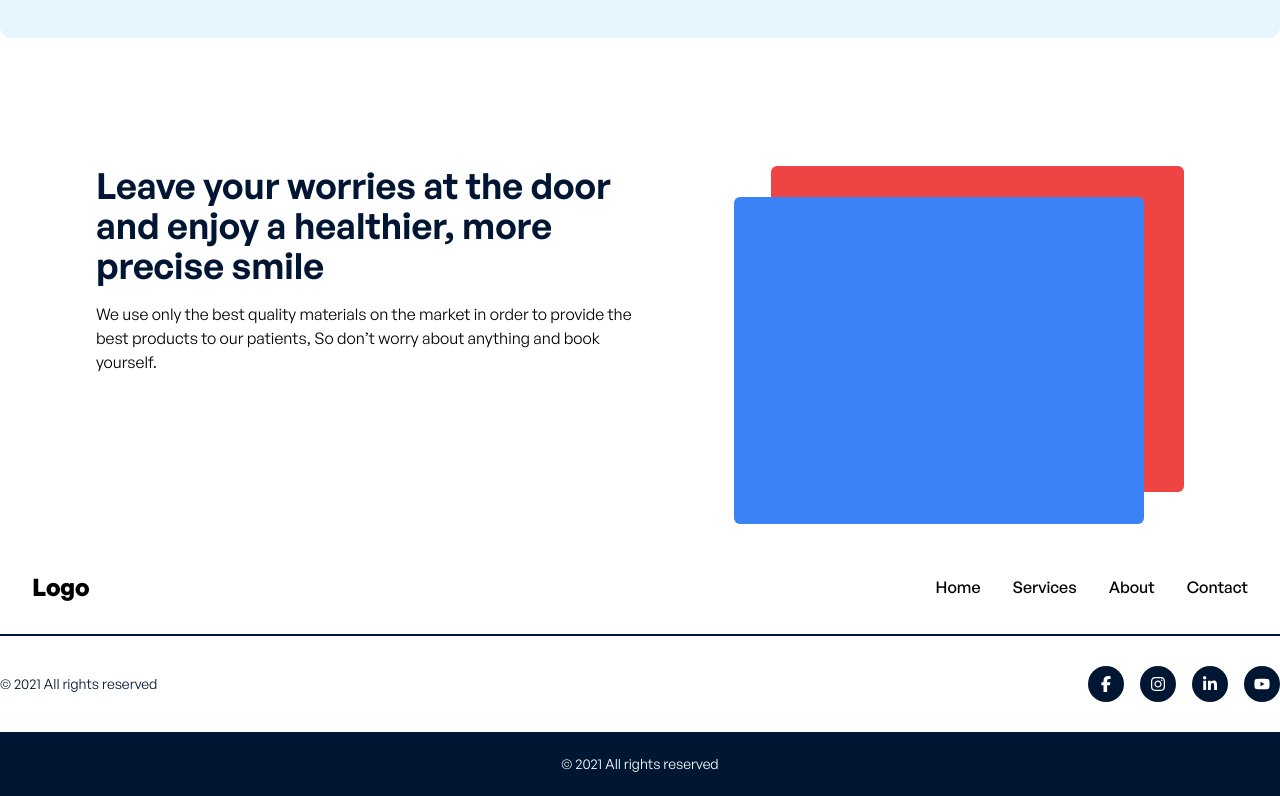
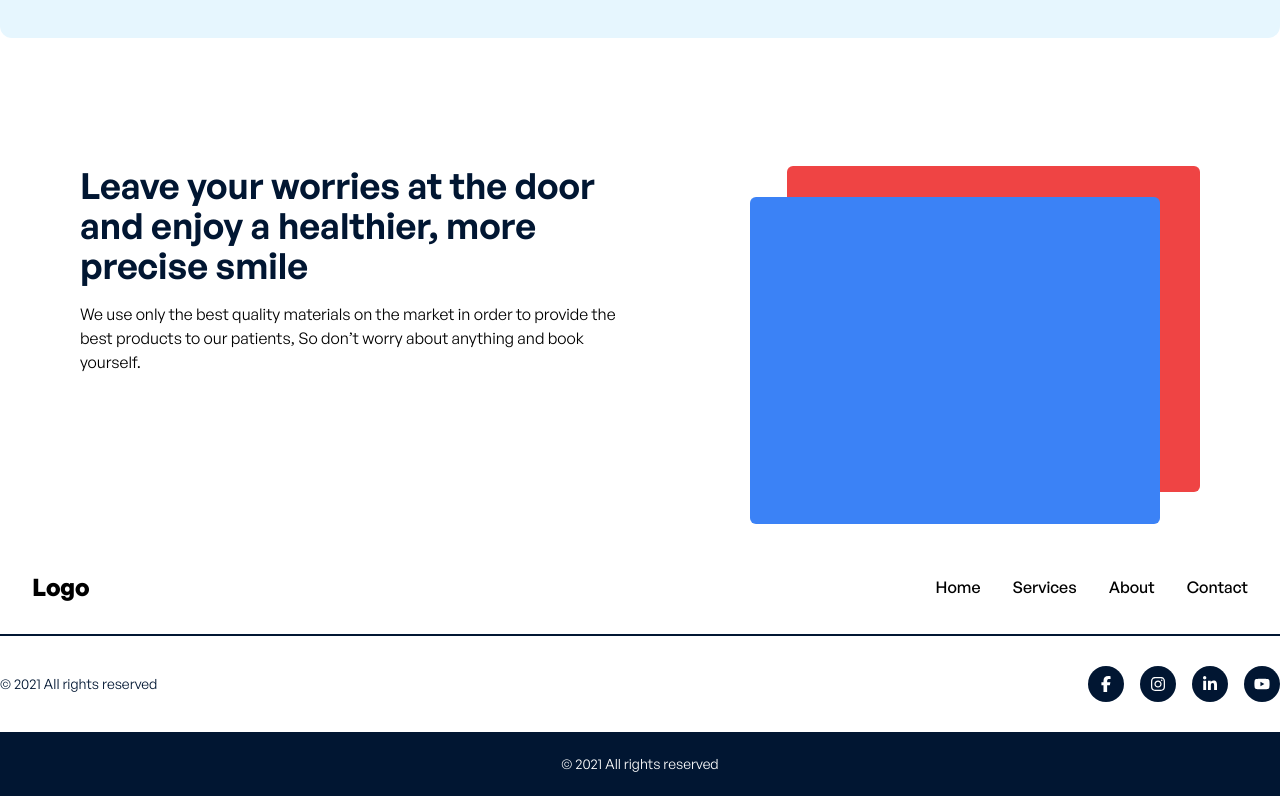
Before and after one commit to ElJosecito/vdc-web, a React (Vite) app: page / in a window 1280 px wide. Shown: the part 2101-2897 px from the top of the page. Built offline with nearby package versions, Linux system fonts and the light colour scheme.

Commit message:
third section padding updated

```diff
--- a/src/assets/components/pages/Hero.jsx
+++ b/src/assets/components/pages/Hero.jsx
@@ -208,7 +208,7 @@
         </div>
 
         {/*  */}
-        <div className='max-w-screen-xl w-full px-24 mt-32'>
+        <div className='max-w-screen-xl w-full px-20 mt-32'>
           <div className='flex justify-between'>
             <div className='w-1/2'>
               <h2 className='text-4xl font-semibold text-[#011632]'>Leave your worries at the door and enjoy a healthier, more precise smile</h2>
```
